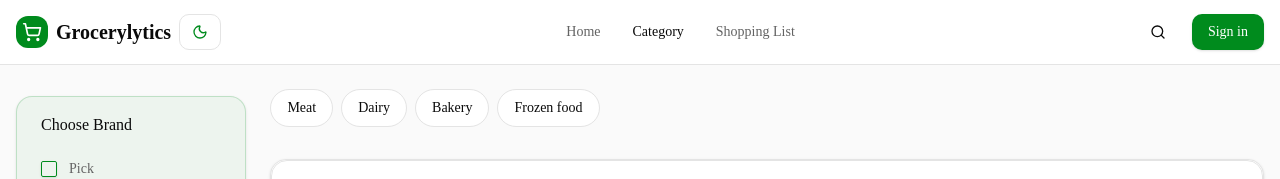
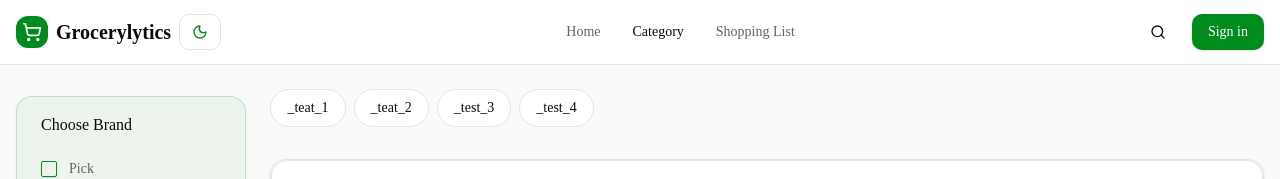
Before and after one commit to zoleman/docker-compose-app-redesigned, a React (Vite) app in the folder frontend/: page /category in a window 1280 px wide. Shown: the top 179 px of the page. Built offline with nearby package versions, Linux system fonts and the light colour scheme.

Commit message:
not final smoothness

```diff
--- a/frontend/public/data/data.json
+++ b/frontend/public/data/data.json
@@ -2,23 +2,19 @@
     "categories": [
         {
             "id": 1,
-            "slug": "meat",
-            "name": "Meat"
+            "name": "_teat_1"
         },
         {
             "id": 2,
-            "slug": "dairy",
-            "name": "Dairy"
+            "name": "_teat_2"
         },
         {
             "id": 3,
-            "slug": "bakery",
-            "name": "Bakery"
+            "name": "_test_3"
         },
         {
             "id": 4,
-            "slug": "frozen",
-            "name": "Frozen food"
+            "name": "_test_4"
         }
     ],
     "brands": [
--- a/frontend/src/components/homePage/HeroSection.jsx
+++ b/frontend/src/components/homePage/HeroSection.jsx
@@ -36,7 +36,7 @@ function HeroSection() {
                                 <Search className="absolute left-4 top-1/2 -translate-y-1/2 w-5 h-5 text-muted-foreground" />
                                 <Input
                                     type="text"
-                                    placeholder="Keress termékre... pl. tej, kenyér, alma"
+                                    placeholder="Search for a product... e.g. milk, bread, apples"
                                     value={searchQuery}
                                     onChange={(e) => setSearchQuery(e.target.value)}
                                     className="pl-12 h-14 text-base bg-background border-border"
--- a/frontend/src/pages/CategoryPage.jsx
+++ b/frontend/src/pages/CategoryPage.jsx
@@ -9,7 +9,7 @@ import React, { useEffect, useState } from 'react';
 
 function Category() {
 
-  const { data, loading, error } = useFetch('/data/data.json')
+  const { data, loading, error } = useFetch('/data/data.json')//
 
   const [selectedBrand, setSelectedBrand] = useState([]);
   const [selectedCategories,setSelectedCategories] = useState([]);
```
